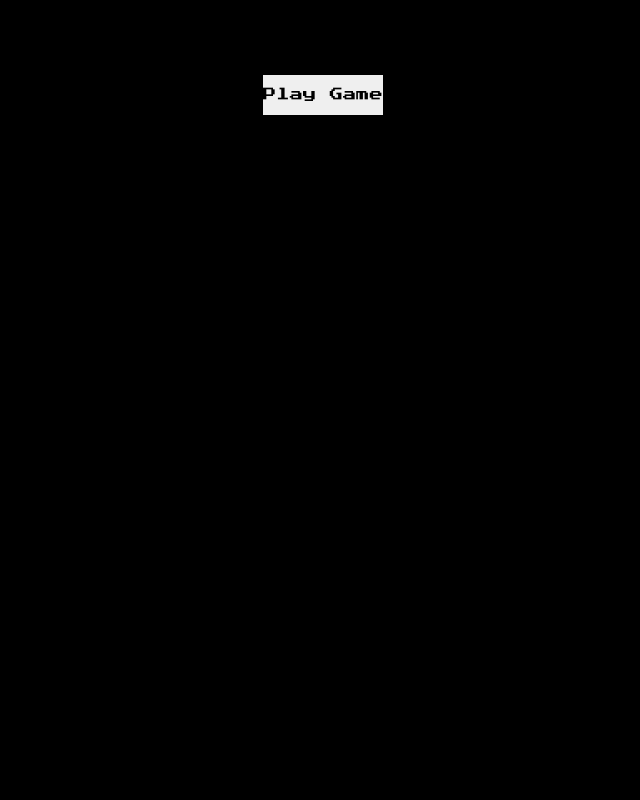
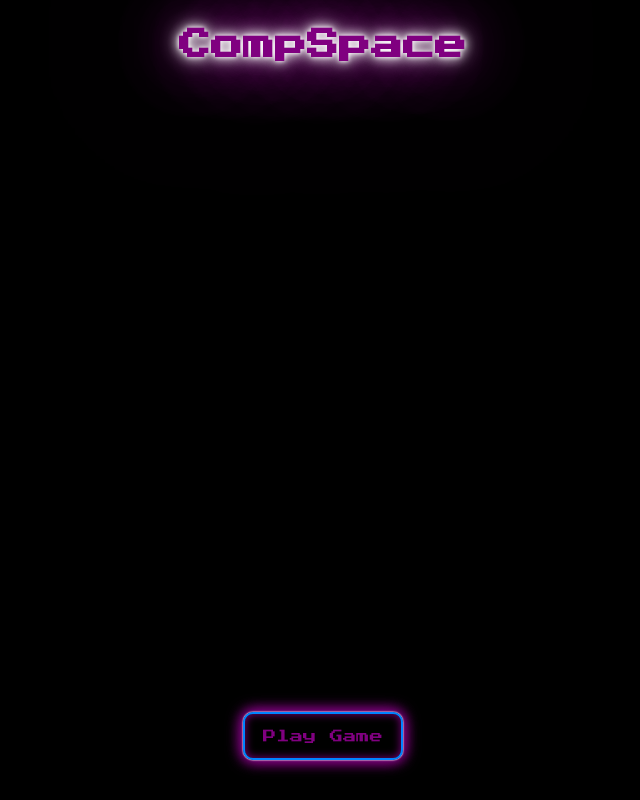
Before and after one commit to Matheus-jacobb/CompSpace, a plain HTML site: page first-page/first-page.html in a window 1280 px wide. Shown: the whole page, without its empty margins (317-957 px from the left). Drawn offline with Linux system fonts and the light colour scheme; files that its build step writes are made by us from their sources.

Commit message:
update(first-page): changed stylesheet name

```diff
--- a/first-page/first-page.html
+++ b/first-page/first-page.html
@@ -4,7 +4,7 @@
   <meta charset="UTF-8">
   <meta http-equiv="X-UA-Compatible" content="IE=edge">
   <meta name="viewport" content="width=device-width, initial-scale=1.0">
-  <link rel="stylesheet" href="style.css">
+  <link rel="stylesheet" href="first-page.css">
   <link rel="preconnect" href="https://fonts.googleapis.com">
   <link rel="preconnect" href="https://fonts.gstatic.com" crossorigin>
   <link href="https://fonts.googleapis.com/css2?family=Press+Start+2P&display=swap" rel="stylesheet">
```
